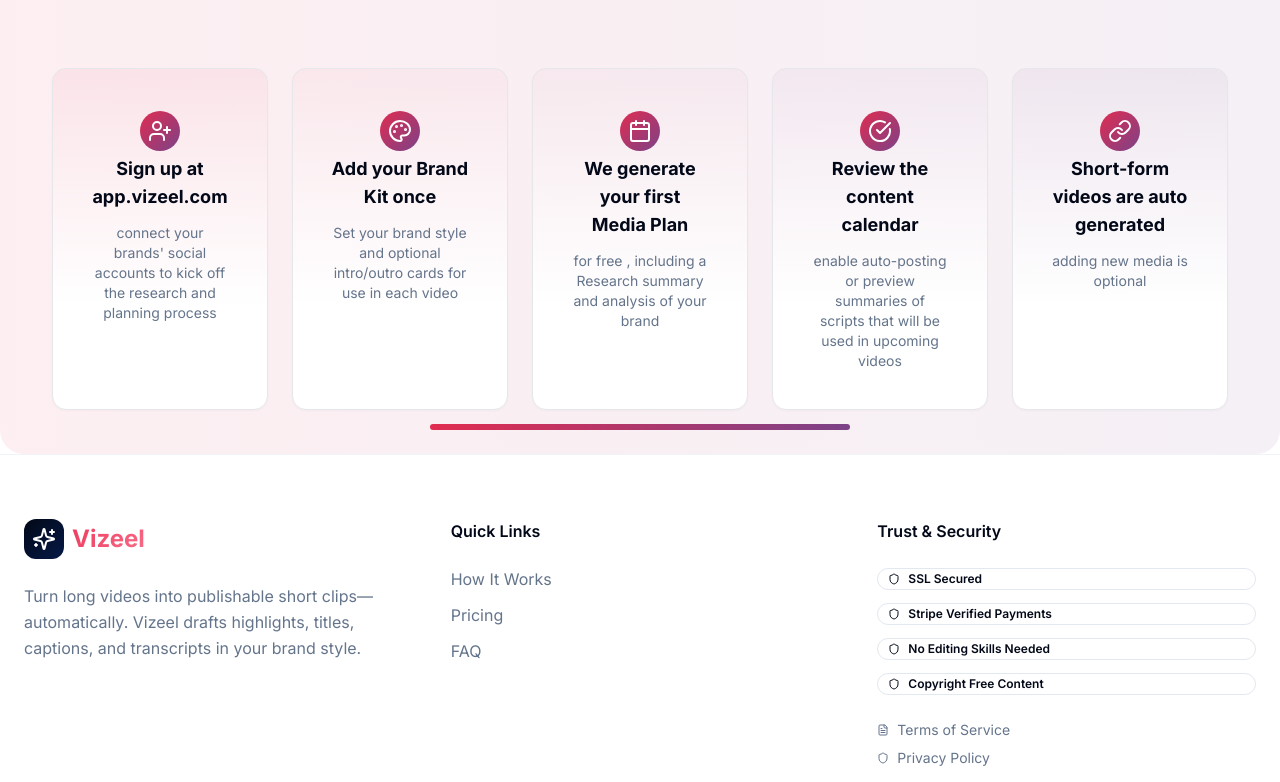
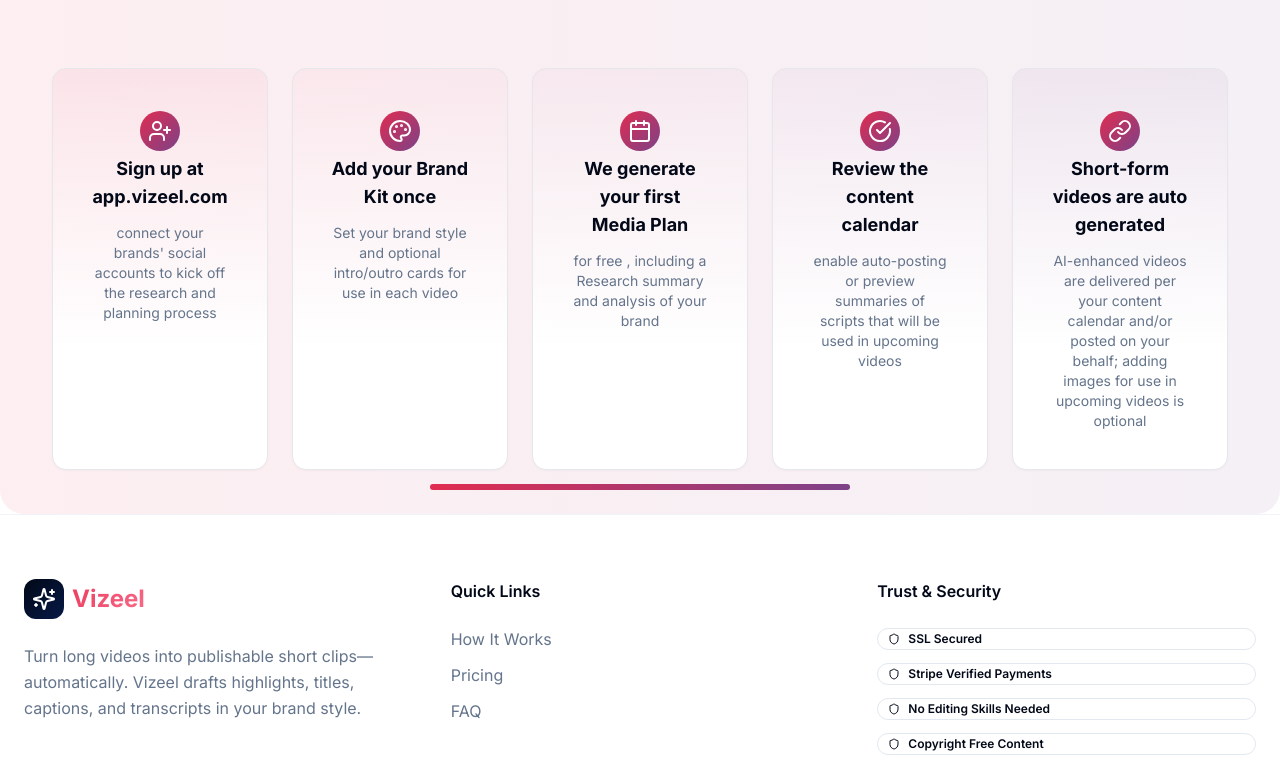
Before and after one commit to vizeel/vizeel-website, a React (Vite) app: page / in a window 1280 px wide. Shown: the part 1844-2626 px from the top of the page. Built offline with nearby package versions, Linux system fonts and the light colour scheme.

Commit message:
Update homepage text
Updated text on the homepage to reflect new copy for the "How it works" section.

```diff
--- a/src/components/NewHowItWorks.tsx
+++ b/src/components/NewHowItWorks.tsx
@@ -27,7 +27,7 @@ const NewHowItWorks = () => {
     {
       icon: Link,
       title: "Short-form videos are auto generated",
-      description: "adding new media is optional"
+      description: "AI-enhanced videos are delivered per your content calendar and/or posted on your behalf; adding images for use in upcoming videos is optional"
     }
   ];
 
```
